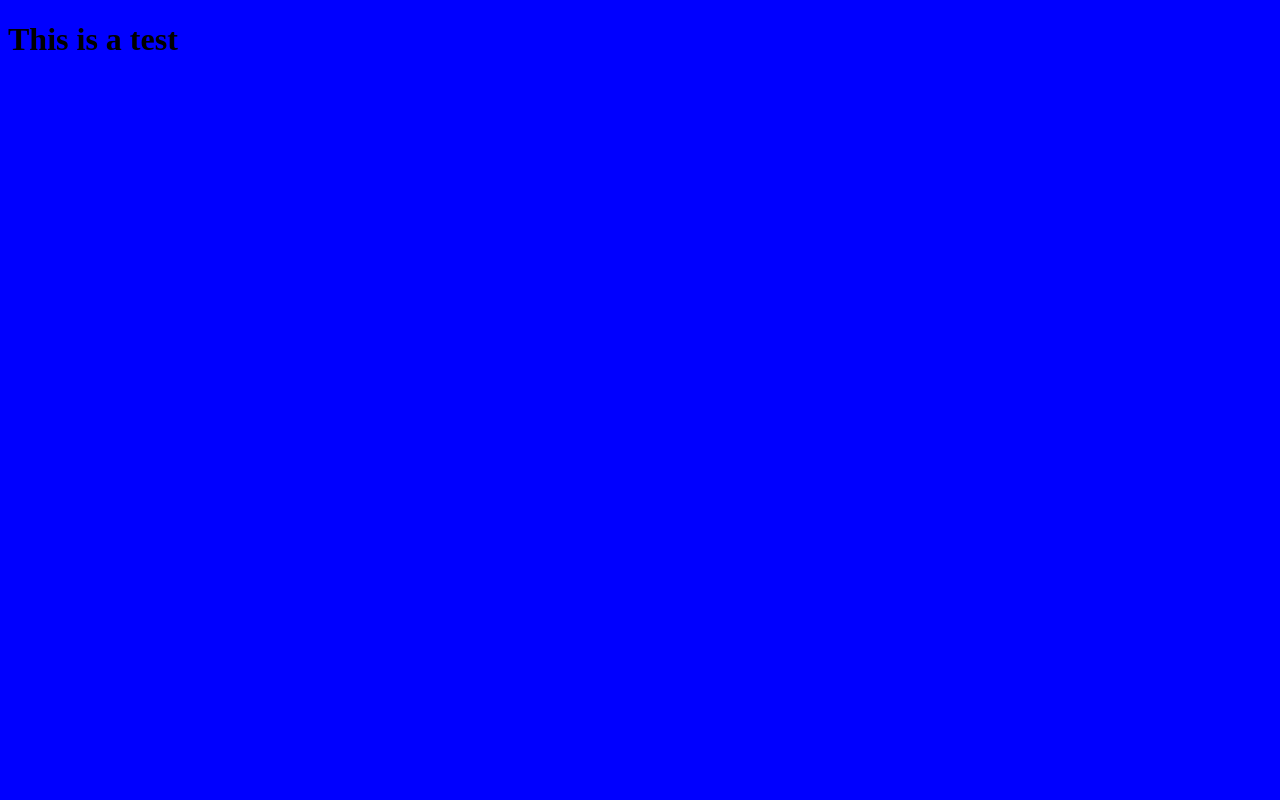
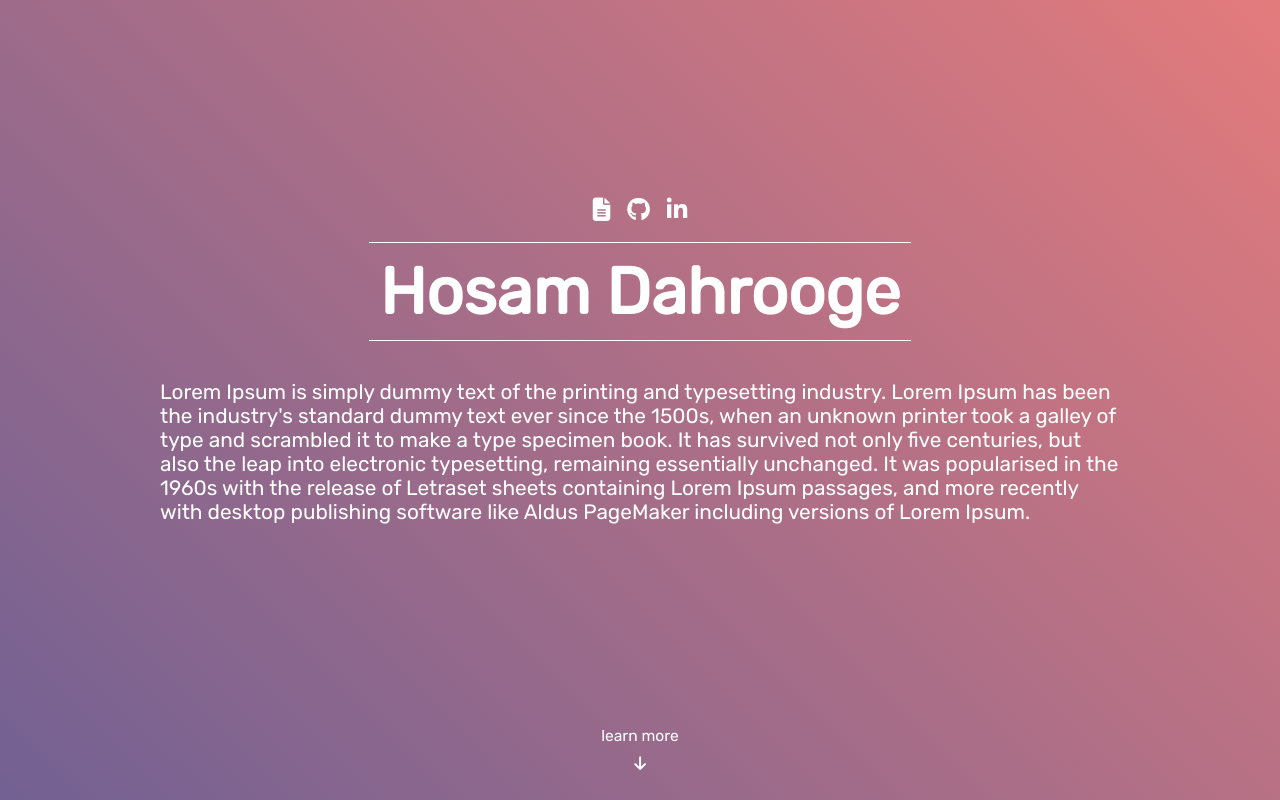
Before and after one commit to Just-Hosam/portfolio, a React (Create React App) app: page / in a window 1280 px wide. Built offline with nearby package versions, Linux system fonts and the light colour scheme.

Commit message:
Header component setup

```diff
--- a/public/App.css
+++ b/public/App.css
@@ -1,3 +1,93 @@
+* {
+  margin: 0;
+  padding: 0;
+}
+
+:root {
+  --text-color: rgb(59, 59, 59);
+  --text-color-alt: rgba(65, 65, 65, 0.932);
+  --text-color-2: #fff;
+  --text-color-button: #fff;
+  --text-color-icon: rgba(114, 114, 114, 0.932);
+  --accent-color: #726193;
+  --accent-color-alt: #e37b7c;
+  --card-color: #fff;
+  --background-color: #fdfdfd;
+  --error-color: rgb(253, 72, 72);
+  font-size: 13px;
+}
+
 body {
-  background-color: blue;
+  background-image: linear-gradient(45deg, #726193, #e37b7c);
+  font-family: 'Rubik', sans-serif;
 }
+
+#header-main {
+  display: -webkit-box;
+  display: -ms-flexbox;
+  display: flex;
+  -webkit-box-orient: vertical;
+  -webkit-box-direction: normal;
+      -ms-flex-direction: column;
+          flex-direction: column;
+  -webkit-box-pack: center;
+      -ms-flex-pack: center;
+          justify-content: center;
+  -webkit-box-align: center;
+      -ms-flex-align: center;
+          align-items: center;
+  height: 100vh;
+  color: var(--text-color-2);
+  position: relative;
+}
+
+#header-main #header-icons {
+  margin-bottom: 1.6rem;
+}
+
+#header-main #header-icons i {
+  font-size: 1.8rem;
+  margin: 0 0.65rem;
+  cursor: pointer;
+}
+
+#header-main #header-icons i:hover {
+  color: var(--accent-color);
+}
+
+#header-main h1 {
+  font-size: 5rem;
+  border-top: 1px solid var(--text-color-2);
+  border-bottom: 1px solid var(--text-color-2);
+  padding: 0.8rem;
+  margin-bottom: 3rem;
+}
+
+#header-main p {
+  font-size: 1.6rem;
+  width: 75%;
+  margin-bottom: 6rem;
+}
+
+#header-main #header-more {
+  display: -webkit-box;
+  display: -ms-flexbox;
+  display: flex;
+  -webkit-box-orient: vertical;
+  -webkit-box-direction: normal;
+      -ms-flex-direction: column;
+          flex-direction: column;
+  -webkit-box-pack: center;
+      -ms-flex-pack: center;
+          justify-content: center;
+  -webkit-box-align: center;
+      -ms-flex-align: center;
+          align-items: center;
+  position: absolute;
+  bottom: 2.2rem;
+  font-size: 1.2rem;
+}
+
+#header-main #header-more span {
+  margin-bottom: 0.8rem;
+}
--- a/public/index.html
+++ b/public/index.html
@@ -6,7 +6,12 @@
 		<meta name="viewport" content="width=device-width, initial-scale=1" />
 		<meta name="theme-color" content="#000000" />
 		<meta name="description" content="Web site created using create-react-app" />
+		<!-- import styling -->
 		<link rel="stylesheet" href="./App.css" />
+		<!-- import font -->
+		<link href="https://fonts.googleapis.com/css2?family=Rubik&display=swap" rel="stylesheet" />
+		<!-- import fontawesome -->
+		<script src="https://kit.fontawesome.com/886e95519e.js" crossorigin="anonymous"></script>
 		<title>Hosam Dahrooge</title>
 	</head>
 	<body>
--- a/src/components/App.js
+++ b/src/components/App.jsx
@@ -1,7 +1,9 @@
+import Header from './Header';
+
 function App() {
 	return (
 		<div className="App">
-			<h1>This is a test</h1>
+			<Header />
 		</div>
 	);
 }
--- /dev/null
+++ b/src/components/Header.jsx
@@ -0,0 +1,26 @@
+import React from 'react';
+
+export default function Header() {
+	return (
+		<header id="header-main">
+			<div id="header-icons">
+				<i className="fas fa-file-alt"></i>
+				<i className="fab fa-github"></i>
+				<i className="fab fa-linkedin-in"></i>
+			</div>
+			<h1>Hosam Dahrooge</h1>
+			<p>
+				Lorem Ipsum is simply dummy text of the printing and typesetting industry. Lorem Ipsum has been the
+				industry's standard dummy text ever since the 1500s, when an unknown printer took a galley of type and
+				scrambled it to make a type specimen book. It has survived not only five centuries, but also the leap
+				into electronic typesetting, remaining essentially unchanged. It was popularised in the 1960s with the
+				release of Letraset sheets containing Lorem Ipsum passages, and more recently with desktop publishing
+				software like Aldus PageMaker including versions of Lorem Ipsum.
+			</p>
+			<div id="header-more">
+				<span>learn more</span>
+				<i className="fas fa-arrow-down"></i>
+			</div>
+		</header>
+	);
+}
--- a/src/index.js
+++ b/src/index.js
@@ -1,5 +1,5 @@
 import React from 'react';
 import ReactDOM from 'react-dom';
-import App from './components/App';
+import App from './components/App.jsx';
 
 ReactDOM.render(<App />, document.getElementById('root'));
--- a/src/styles/App.scss
+++ b/src/styles/App.scss
@@ -1,3 +1,2 @@
-body {
-	background-color: blue;
-}
+@import './layout';
+@import './Header';
--- /dev/null
+++ b/src/styles/_Header.scss
@@ -0,0 +1,47 @@
+@import './variables';
+
+#header-main {
+	@include flexDisplay(column);
+	height: 100vh;
+	color: var(--text-color-2);
+	position: relative;
+
+	#header-icons {
+		margin-bottom: 1.6rem;
+
+		i {
+			font-size: 1.8rem;
+			margin: 0 0.65rem;
+			cursor: pointer;
+
+			&:hover {
+				color: var(--accent-color);
+			}
+		}
+	}
+
+	h1 {
+		font-size: 5rem;
+		border-top: 1px solid var(--text-color-2);
+		border-bottom: 1px solid var(--text-color-2);
+		padding: 0.8rem;
+		margin-bottom: 3rem;
+	}
+
+	p {
+		font-size: 1.6rem;
+		width: 75%;
+		margin-bottom: 6rem;
+	}
+
+	#header-more {
+		@include flexDisplay(column);
+		position: absolute;
+		bottom: 2.2rem;
+		font-size: 1.2rem;
+
+		span {
+			margin-bottom: 0.8rem;
+		}
+	}
+}
--- /dev/null
+++ b/src/styles/_layout.scss
@@ -0,0 +1,25 @@
+* {
+	margin: 0;
+	padding: 0;
+}
+
+:root {
+	--text-color: rgb(59, 59, 59);
+	--text-color-alt: rgba(65, 65, 65, 0.932);
+	--text-color-2: #fff;
+	--text-color-button: #fff;
+	--text-color-icon: rgba(114, 114, 114, 0.932);
+	--accent-color: #726193;
+	--accent-color-alt: #e37b7c;
+	--card-color: #fff;
+	--background-color: #fdfdfd;
+	--error-color: rgb(253, 72, 72);
+
+	font-size: 13px;
+}
+
+body {
+	// height: 100vh;
+	background-image: linear-gradient(45deg, #726193, #e37b7c);
+	font-family: 'Rubik', sans-serif;
+}
--- /dev/null
+++ b/src/styles/_variables.scss
@@ -0,0 +1,6 @@
+@mixin flexDisplay($direction: row) {
+	display: flex;
+	flex-direction: $direction;
+	justify-content: center;
+	align-items: center;
+}
```
